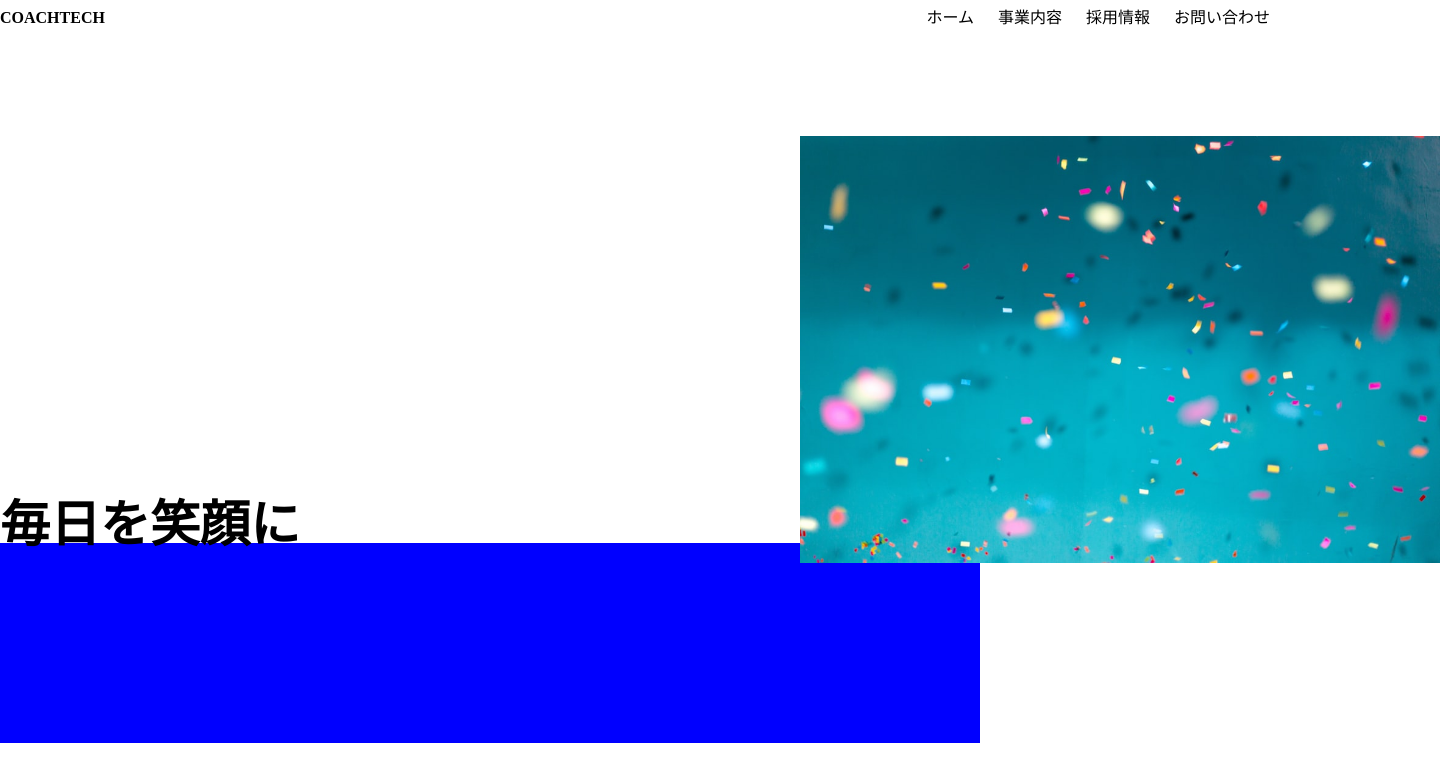
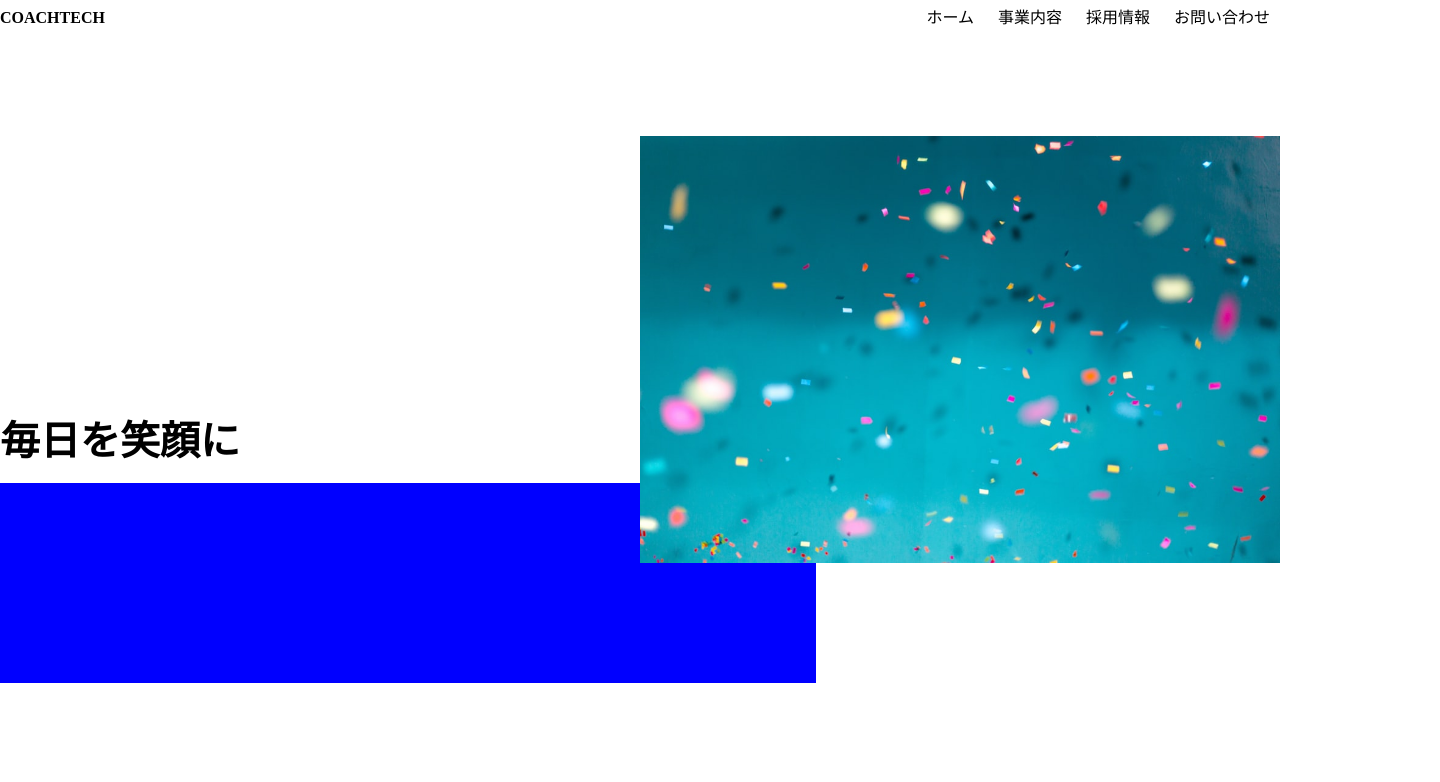
Before and after one commit to FukumuraTakayuki/20220910ccstest, a plain HTML site: page index.html in a window 1280 px wide. Shown: the whole page, 1440 px wide, since content can reach past the window. Drawn offline with Linux system fonts and the light colour scheme.

Commit message:
first-commit

```diff
--- a/css/style.css
+++ b/css/style.css
@@ -21,22 +21,21 @@ header {
 }
 
 .relative__img {
-  margin: 0 0 0 auto;
+  margin: 100px 0 0 auto;
   display: block;
   width: 50%;
-  margin: 100px 0px 0px 800px;
 }
 
 .absolute {
-  position: absolute;
-  top: 60%;
+  position: fixed;
+  top: 33vw;
   left: 0%;
-  font-size: 50px;
+  font-size: 40px;
 }
 
 .box {
-  width: 1000px;
+  width: 70vw;
   height: 200px;
-  margin: -20px;
+  margin: -80px;
   background: blue;
 }
```
